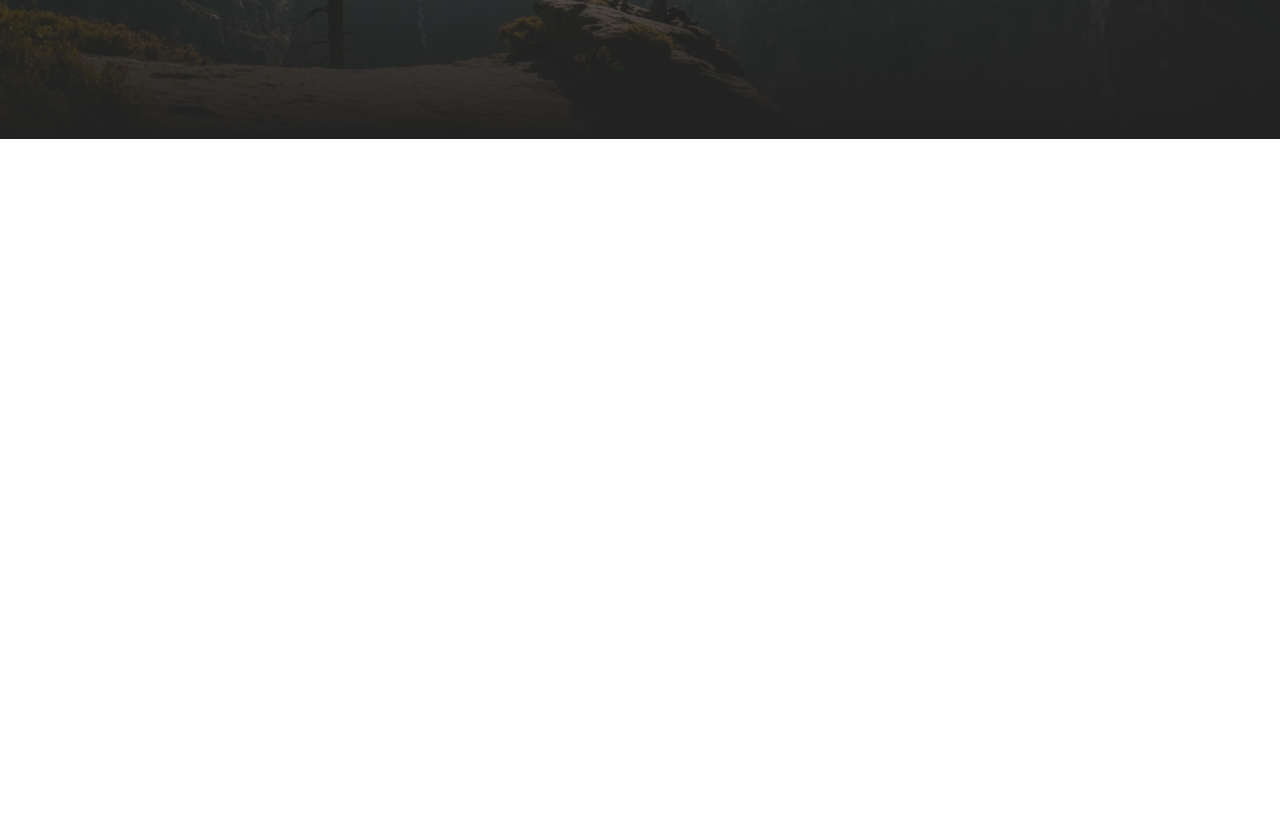
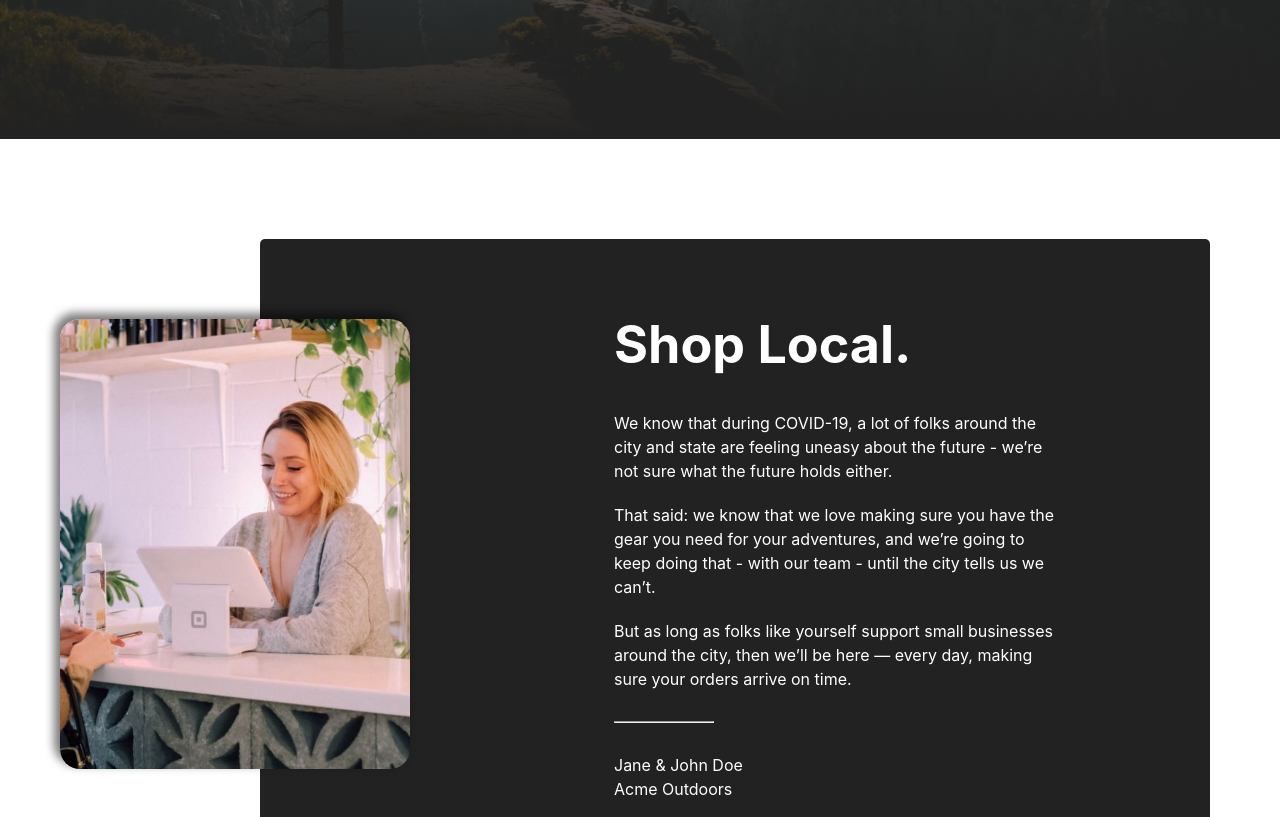
Before and after one commit to chinmay8053/acme, a React (Create React App) app: page / in a window 1280 px wide. Shown: the part 1980-2797 px from the top of the page. Before the commit the page ends 2119 px from the top, so only its background shows below. Built offline with nearby package versions, Linux system fonts and the light colour scheme.

Commit message:
home section-5 completed

```diff
--- a/src/components/home/section-2.styles.scss
+++ b/src/components/home/section-2.styles.scss
@@ -56,7 +56,7 @@
     overflow: hidden;
     gap: 30px;
     border-radius: 10px;
-    box-shadow: 0 0 5px 2px rgba($color: #555, $alpha: 1);
+    box-shadow: 5px 5px 10px 1px rgba($color: #555, $alpha: 1);
 
     .number {
       align-self: start;
--- /dev/null
+++ b/src/components/home/section-5.component.jsx
@@ -0,0 +1,38 @@
+import React from "react";
+import "./section-5.styles.scss";
+function HomeSection5() {
+  return (
+    <section className="section-5">
+      <div className="container">
+        {/* ---------------------------hover-------------- */}
+        <div className="hover-card">
+          <div className="bg-image"></div>
+        </div>
+        {/* ---------------------------hover-------------- */}
+        <div className="covid-box">
+          <div className="box">
+            <div className="title">Shop Local.</div>
+            <div className="instruction">
+              <p>
+                We know that during COVID-19, a lot of folks around the city and state are feeling uneasy about the
+                future - we’re not sure what the future holds either.
+              </p>
+              <p>
+                That said: we know that we love making sure you have the gear you need for your adventures, and we’re
+                going to keep doing that - with our team - until the city tells us we can’t.
+              </p>
+              <p>
+                But as long as folks like yourself support small businesses around the city, then we’ll be here — every
+                day, making sure your orders arrive on time.
+              </p>
+              <hr />
+              <p className="names">Jane & John Doe Acme Outdoors</p>
+            </div>
+          </div>
+        </div>
+      </div>
+    </section>
+  );
+}
+
+export default HomeSection5;
--- /dev/null
+++ b/src/components/home/section-5.styles.scss
@@ -0,0 +1,98 @@
+.section-5 {
+  box-sizing: border-box;
+  color: white;
+  .container {
+    max-width: 1200px;
+    width: 98%;
+    padding: 100px 30px 100px 20px;
+    margin: 0 auto;
+    position: relative;
+    display: flex;
+  }
+
+  //   ----------hover-------
+  .hover-card {
+    margin-top: 80px;
+    z-index: 99;
+    position: relative;
+    height: 450px;
+    max-width: 350px;
+    width: 60%;
+  }
+  .bg-image {
+    box-shadow: -5px -5px 10px 1px rgba(0, 0, 0, 0.526);
+    height: 100%;
+    width: 100%;
+    min-width: 228px;
+    background-image: url(../../assests/women-in-cafe.jpg);
+    background-size: 300%;
+    background-position: 60% 50%;
+    background-repeat: no-repeat;
+    border-radius: 20px;
+  }
+  //   ----------hover-------
+  .covid-box {
+    background-color: #222;
+    border-radius: 5px;
+    padding: 80px 40px;
+    margin-left: -150px;
+    width: 100%;
+  }
+  .box {
+    margin: 0 auto;
+    padding-left: 200px;
+    max-width: 642px;
+    min-width: 548px;
+    display: flex;
+    flex-direction: column;
+    gap: 40px;
+  }
+  .title {
+    font-size: 52px;
+    font-weight: 700;
+  }
+  .instruction {
+    font-size: 16px;
+    line-height: 1.5;
+    display: flex;
+    flex-direction: column;
+    gap: 20px;
+  }
+  hr {
+    margin: 10px 0;
+    width: 100px;
+  }
+  .names {
+    width: 150px;
+  }
+}
+
+@media (max-width: 771px) {
+  .section-5 {
+    .container {
+      flex-direction: column;
+      width: 100vw;
+      padding: 100px 0;
+    }
+    .hover-card {
+      max-width: none;
+      border-radius: 0;
+      width: 100vw;
+      height: 310px;
+      margin: 0;
+    }
+    .bg-image {
+      box-shadow: none;
+      background-size: cover;
+      background-position: 50% 50%;
+      border-radius: 0;
+    }
+    .covid-box {
+      margin: 0;
+      border-radius: 0;
+    }
+    .box {
+      padding: 0;
+    }
+  }
+}
--- a/src/components/navbar/navbar.component.jsx
+++ b/src/components/navbar/navbar.component.jsx
@@ -1,5 +1,5 @@
 import { Box, IconButton, Menu } from "@mui/material";
-import React, { useState } from "react";
+import React, { useEffect, useState } from "react";
 import { Link } from "react-router-dom";
 import MenuIcon from "@mui/icons-material/Menu";
 import "./navbar.styles.scss";
@@ -22,9 +22,19 @@ function Navbar() {
     setAnchorElNav(null);
   };
 
+  useEffect(() => {
+    window.addEventListener("scroll", () => {
+      if (window.scrollY > 100) {
+        document.querySelector(".fix").classList.add("fixed");
+      } else {
+        document.querySelector(".fix").classList.remove("fixed");
+      }
+    });
+  });
+
   return (
-    <div className="nav">
-      <div className="fixed">
+    <div className="nav" id="navbar">
+      <div className="fix ">
         <div className="nav-bar">
           <div className="nav-logo">
             <Link to="/">
--- a/src/components/navbar/navbar.styles.scss
+++ b/src/components/navbar/navbar.styles.scss
@@ -1,10 +1,15 @@
 .nav {
   box-sizing: border-box;
   height: 70px;
+  background-color: #921111f7;
+  overflow: hidden;
   .fixed {
+    transition: 250ms all;
+    background-color: #921111c7;
     position: fixed;
-    background-color: #921111;
+    backdrop-filter: blur(10px);
     width: 100vw;
+    z-index: 999;
   }
   .nav-bar {
     margin: 0 auto;
--- a/src/pages/home/home.page.jsx
+++ b/src/pages/home/home.page.jsx
@@ -2,6 +2,7 @@ import React from "react";
 import HomeSection1 from "../../components/home/section-1.component";
 import HomeSection2 from "../../components/home/section-2.component";
 import HomeSection3 from "../../components/home/section-3.component";
+import HomeSection5 from "../../components/home/section-5.component";
 
 import "./home.styles.scss";
 
@@ -11,6 +12,7 @@ function HomePage() {
       <HomeSection1 />
       <HomeSection2 />
       <HomeSection3 />
+      <HomeSection5 />
     </div>
   );
 }
```
Also changed, not shown: src/assests/women-in-cafe.jpg (added).
